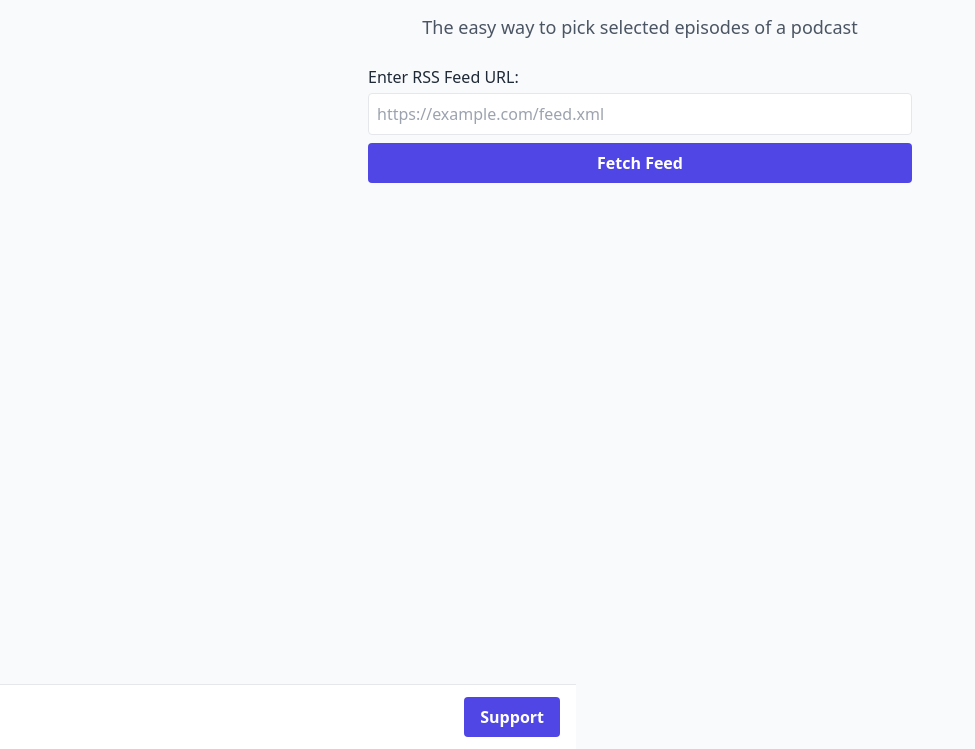
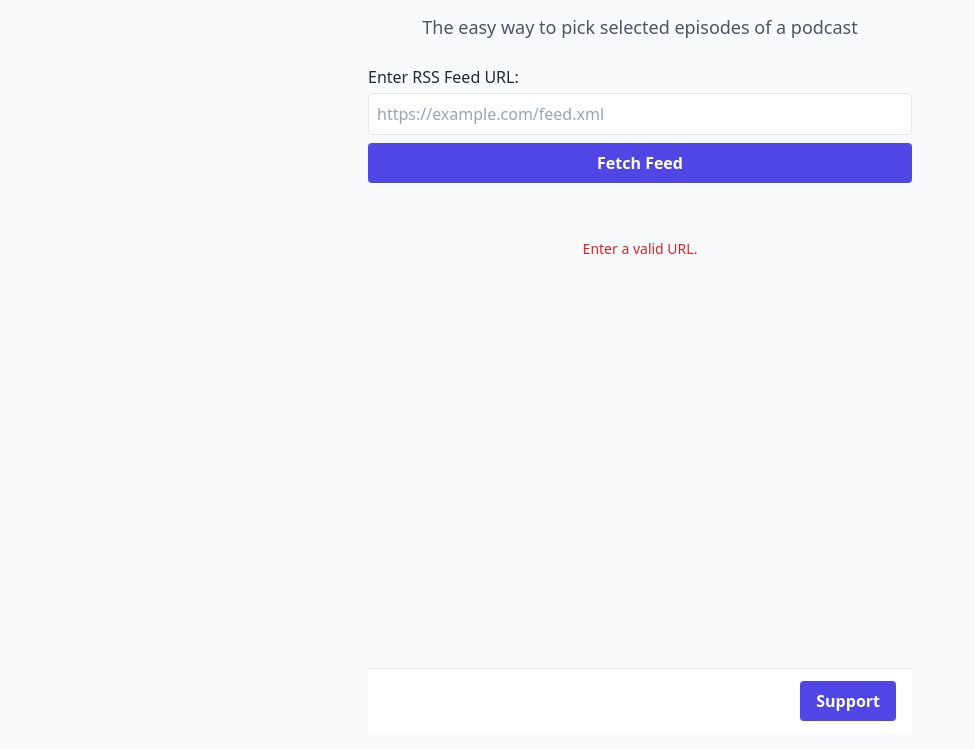
Before and after one commit to gmp3/feedtrimmer, a plain HTML site: page index.html in a window 1280 px wide. Both pictures are taken after a click on the button "Fetch Feed". Shown: the part 51-800 px from the top of the page, without its empty margins (0-975 px from the left). Drawn offline with nearby package versions, Linux system fonts and the light colour scheme.

Commit message:
Improve error handling in RSS feed fetching and update layout for better user experience

```diff
--- a/app.js
+++ b/app.js
@@ -2,8 +2,12 @@ let episodes = [];
 let selected = new Set();
 
 async function fetchRSS() {
+  document.getElementById('errorMsg').textContent = ""; // Clear previous error
   const url = document.getElementById('rssUrl').value.trim();
-  if (!url) return alert("Enter a valid URL.");
+  if (!url) {
+    document.getElementById('errorMsg').textContent = "Enter a valid URL.";
+    return;
+  }
 
   try {
     const response = await fetch(url);
@@ -28,10 +32,9 @@ async function fetchRSS() {
     // Show controls
     document.getElementById('episodeControls').classList.remove('hidden');
     document.getElementById('downloadBtn').classList.remove('hidden');
-
   } catch (e) {
     console.error(e);
-    alert("Failed to fetch or parse RSS feed.");
+    document.getElementById('errorMsg').textContent = "Failed to fetch or parse RSS feed. Please check the URL and try again.";
   }
 }
 
--- a/index.html
+++ b/index.html
@@ -7,7 +7,7 @@
   <script defer src="app.js"></script>
   <link href="https://cdn.jsdelivr.net/npm/tailwindcss@2.2.19/dist/tailwind.min.css" rel="stylesheet">
 </head>
-<body class="bg-gray-50 text-gray-800 font-sans p-4 max-w-xl mx-auto">
+<body class="bg-gray-50 text-gray-800 font-sans p-4 max-w-xl mx-auto min-h-screen flex flex-col">
   <h1 class="text-2xl font-bold mb-4 text-center">PodTrimmer</h1>
   <h2 class="text-lg text-center mb-6 text-gray-600 font-medium">The easy way to pick selected episodes of a podcast</h2>
 
@@ -38,8 +38,9 @@
     Upload to Server
   </button>
   <div id="uploadStatus" class="text-center mt-2 text-sm"></div>
+  <div id="errorMsg" class="text-center mt-2 text-sm text-red-600"></div>
 
-  <footer class="fixed bottom-0 left-0 w-full bg-white border-t border-gray-200 py-3 px-4 flex justify-between items-center max-w-xl mx-auto">
+  <footer class="mt-auto w-full bg-white border-t border-gray-200 py-3 px-4 flex justify-between items-center max-w-xl mx-auto">
     <span>
       <script type="text/javascript" src="https://cdnjs.buymeacoffee.com/1.0.0/button.prod.min.js" data-name="bmc-button" data-slug="gmp3" data-color="#FFDD00" data-emoji="" data-font="Cookie" data-text="Buy me a coffee" data-outline-color="#000000" data-font-color="#000000" data-coffee-color="#ffffff"></script>
     </span>
```
